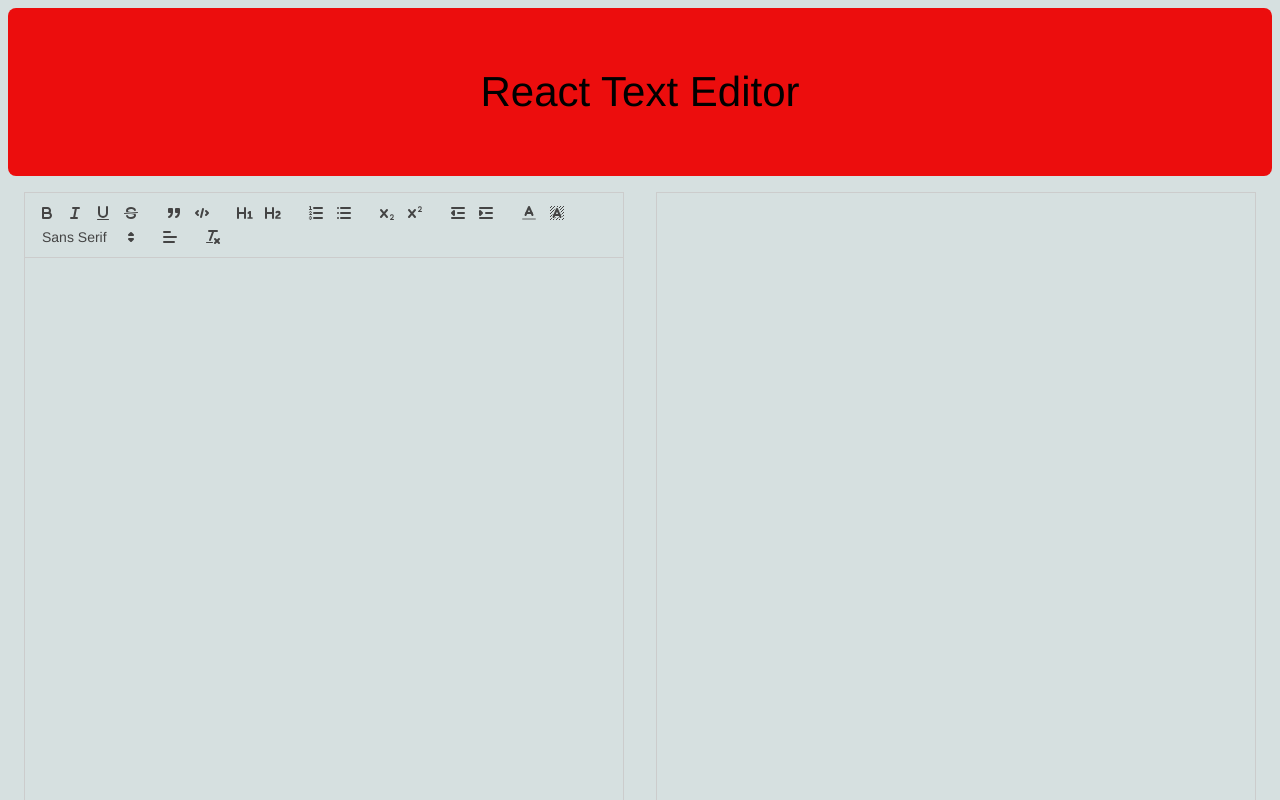
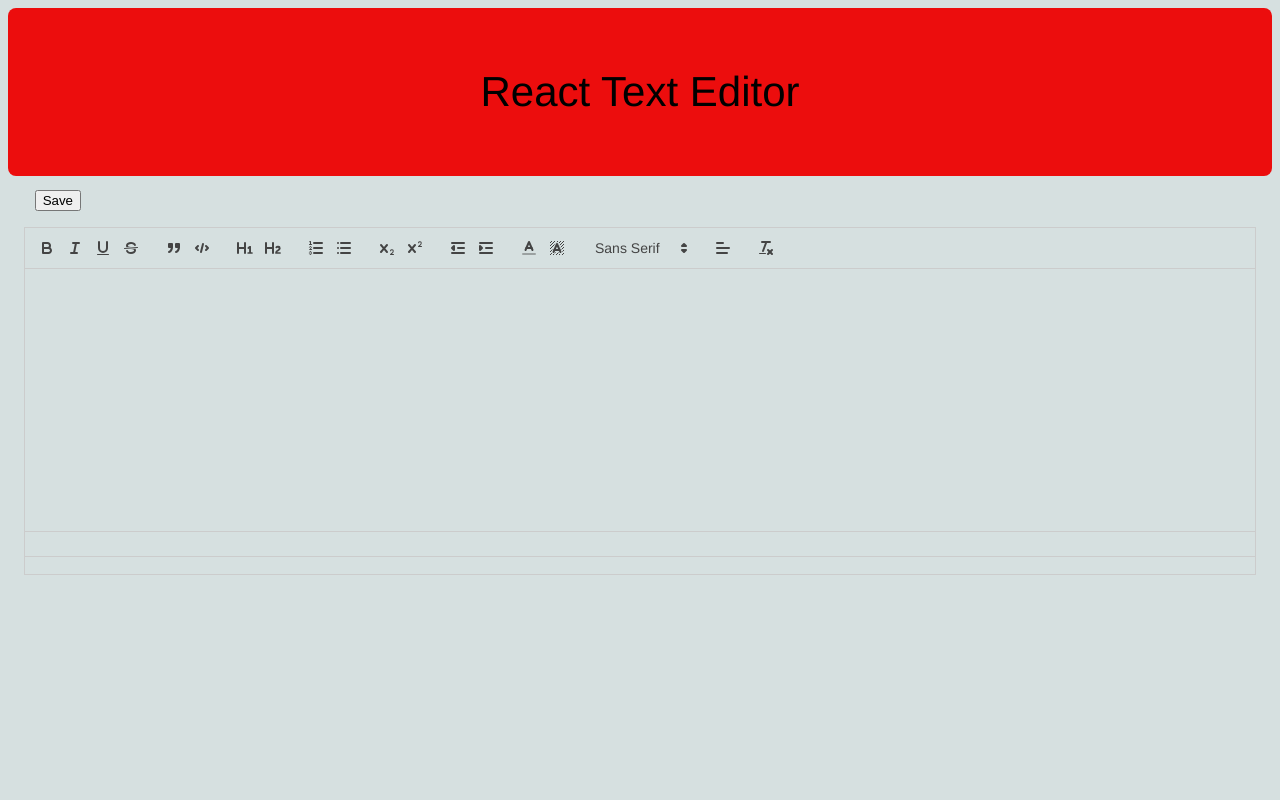
Before and after one commit to fridavbg/jsramverk-texteditor, a React (Create React App) app: page / in a window 1280 px wide. Shown: the top 800 px of the page. Built offline with nearby package versions, Linux system fonts and the light colour scheme.

Commit message:
Save button added

```diff
--- a/src/components/Editor.js
+++ b/src/components/Editor.js
@@ -29,16 +29,19 @@ function Editor() {
     if (editorRef.current) console.log(editorRef.current.editor.getContents());
 
     return (
-        <div style={{ display: "flex" }}>
+        <>
+            <button className="saveButton" onClick={() => alert("Hallo")}>
+                Save
+            </button>
+            <div>
                 <ReactQuill
                     theme="snow"
                     value={value}
                     onChange={setValue}
                     modules={modules}
-                style={{ height: "11in", margin: "1em", flex: "1" }}
+                    style={{ height: "3in", margin: "1em", flex: "1" }}
                     ref={editorRef}
                 />
-
                 <ReactQuill
                     modules={{ toolbar: null }}
                     value={value}
@@ -46,6 +49,7 @@ function Editor() {
                     readOnly={true}
                 />
             </div>
+        </>
     );
 }
 
--- a/src/styles/app.scss
+++ b/src/styles/app.scss
@@ -14,3 +14,8 @@ body {
         font: 42px $font-stack;
     }
 }
+
+.saveButton {
+    margin-top: 1em;
+    margin-left: 2em;
+}
```
Lines whose indentation alone changed are shown as unchanged.
